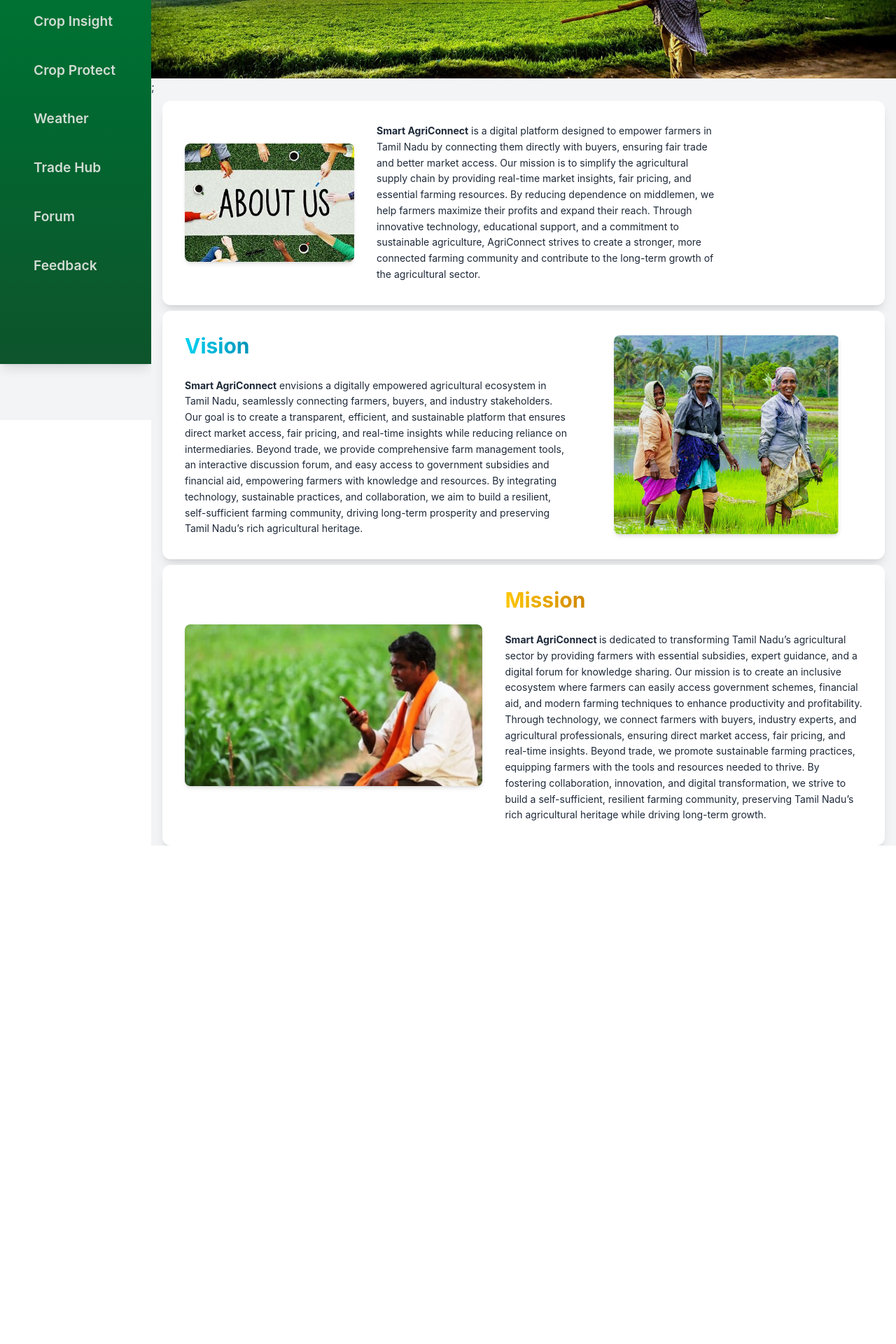
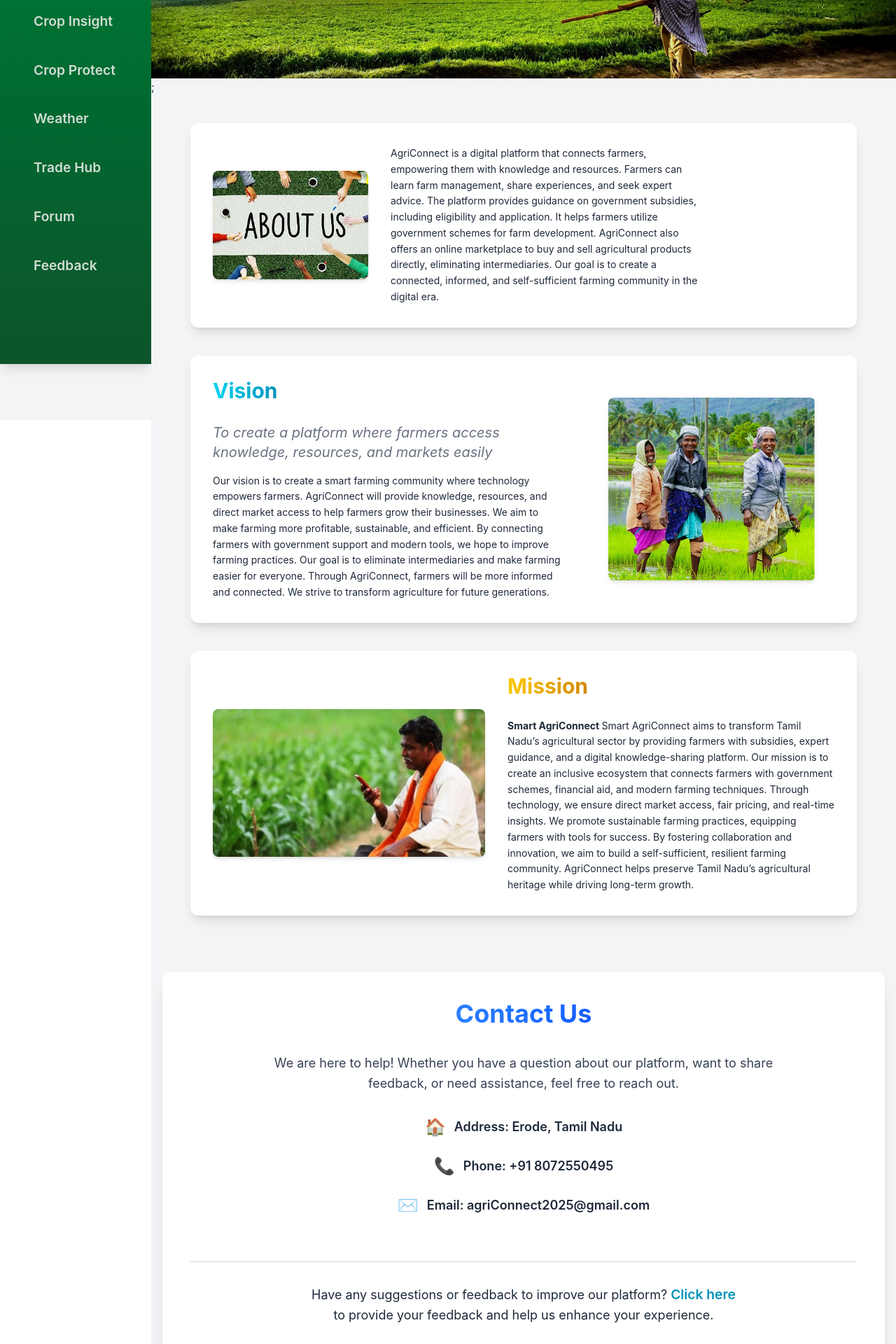
Before and after one commit to pradeep686/Smart-AgriConnect, a React (Vite) app in the folder frontend/: page /homepage in a window 1280 px wide. Shown: the part 280-2200 px from the top of the page at 70% size. Before the commit the page ends 1488 px from the top, so only its background shows below. Built offline with nearby package versions, Linux system fonts and the light colour scheme.

Commit message:
Updating..

```diff
--- a/frontend/package.json
+++ b/frontend/package.json
@@ -14,6 +14,8 @@
     "@tailwindcss/vite": "^4.0.13",
     "axios": "^1.8.4",
     "framer-motion": "^12.6.2",
+    "i18next-browser-languagedetector": "^8.0.4",
+    "i18next-http-backend": "^3.0.2",
     "lucide-react": "^0.483.0",
     "react": "^19.0.0",
     "react-dom": "^19.0.0",
--- a/frontend/src/frontendPage/Authentication/login.jsx
+++ b/frontend/src/frontendPage/Authentication/login.jsx
@@ -18,13 +18,7 @@ const Login = () => {
   const handleSubmit = async (e) => {
     e.preventDefault();
 
-    // ✅ Check for Admin Login
-    if (formData.email === "admin@gmail.com" && formData.password === "admin") {
-      alert("Admin login successful");
-      localStorage.setItem("role", "admin"); // ✅ Store role in localStorage
-      navigate("/dashboard", { replace: true }); // ✅ Redirect to Admin Dashboard
-      return;
-    }
+
 
     try {
       const log = await axios.post('http://localhost:9009/userLogin/login', formData);
--- a/frontend/src/frontendPage/cropInsigthtPage/cropInfo.jsx
+++ b/frontend/src/frontendPage/cropInsigthtPage/cropInfo.jsx
@@ -80,7 +80,7 @@ const CropInfo = () => {
       🌱 {selectedCategory}
       </h2>
       <motion.p
-        className="mt-2 text-sm font-bold text-pink-600"
+        className="mt-2 text-sm font-bold text-teal-500"
         initial={{ x: -10, opacity: 0 }}
         animate={{ x: 10, opacity: 1 }}
         transition={{ repeat: Infinity, repeatType: "reverse", duration: 5 }}
--- a/frontend/src/frontendPage/cropInsigthtPage/cropInsight.jsx
+++ b/frontend/src/frontendPage/cropInsigthtPage/cropInsight.jsx
@@ -23,6 +23,7 @@ const CropInsight = () => {
             visible: { opacity: 1, transition: { staggerChildren: 0.2 } }
           }}
         >
+
           {/* List of Crop Categories */}
           {cropData.map((crop, index) => (
             <CropCard
--- a/frontend/src/frontendPage/homePage/homePage.jsx
+++ b/frontend/src/frontendPage/homePage/homePage.jsx
@@ -33,8 +33,18 @@ const HomePage = () => {
   </div>
 </motion.div>;
 
+
+
+
+        <div className="px-10 py-10">
       {/* About Us Section */}
-        <div className="bg-white shadow-lg rounded-xl top-100 mx-4 mt-2 p-8 flex items-center space-x-8">
+      <motion.div
+        className="bg-white shadow-lg rounded-xl mx-4 p-8 flex items-center space-x-8 mb-10"
+        initial={{ opacity: 0, y: 50 }}
+        animate={{ opacity: 1, y: 0 }}
+        transition={{ duration: 0.8, ease: "easeOut" }}
+        whileHover={{ scale: 1.05 }} // Bulge effect on hover
+      >
         {/* Left - Background Image */}
         <div className="w-1/4">
           <img
@@ -46,31 +56,40 @@ const HomePage = () => {
 
         {/* Right - Text Content */}
         <div className="w-1/2">
-
           <p className="text-gray-800 text-sm leading-relaxed">
-            <strong>Smart AgriConnect</strong>  is a digital platform designed to empower farmers in Tamil Nadu by connecting them directly
-              with buyers, ensuring fair trade and better market access.
-              Our mission is to simplify the agricultural supply chain by providing real-time market insights, fair pricing, and essential farming resources.
-               By reducing dependence on middlemen, we help farmers maximize their profits and expand their reach. Through innovative technology,
-               educational support, and a commitment to sustainable agriculture, AgriConnect strives to create a stronger,
-                more connected farming community and contribute to the long-term growth of the agricultural sector.
+          AgriConnect is a digital platform that connects farmers, empowering them with knowledge and resources.
+          Farmers can learn farm management, share experiences, and seek expert advice. The platform provides guidance on government subsidies,
+          including eligibility and application. It helps farmers utilize government schemes for farm development.
+          AgriConnect also offers an online marketplace to buy and sell agricultural products directly, eliminating intermediaries.
+          Our goal is to create a connected, informed, and self-sufficient farming community in the digital era.
           </p>
         </div>
-        </div>
+      </motion.div>
 
-        <div className="bg-white shadow-lg rounded-xl top-100 mx-4 mt-2 p-8 flex items-center space-x-8">
-  {/* vission */}
+      {/* Vision Section */}
+      <motion.div
+        className="bg-white shadow-lg rounded-xl mx-4 p-8 flex items-center space-x-8 mb-10"
+        initial={{ opacity: 0, x: -50 }}
+        animate={{ opacity: 1, x: 0 }}
+        transition={{ duration: 0.8, ease: "easeOut", delay: 0.2 }}
+        whileHover={{ scale: 1.05 }} // Bulge effect on hover
+      >
+        {/* Left - Vision Text */}
         <div className="w-3/5 pr-8">
   <h2 className="text-3xl font-bold text-transparent bg-clip-text bg-gradient-to-r from-cyan-400 to-cyan-600 mb-4 border-b-4 pb-2 inline-block">
     Vision
   </h2>
 
+  {/* Slogan */}
+  <p className="text-xl !text-gray-500 mb-4 italic">
+    To create a platform where farmers access knowledge, resources, and markets easily
+  </p>
+
   <p className="text-gray-800 text-sm leading-relaxed">
-      <strong>Smart AgriConnect</strong> envisions a digitally empowered agricultural ecosystem in Tamil Nadu, seamlessly connecting farmers, buyers, and industry stakeholders. Our goal is to create a transparent, efficient, and sustainable platform that ensures direct market access, fair pricing, and real-time insights while reducing reliance on intermediaries.
-
-Beyond trade, we provide comprehensive farm management tools, an interactive discussion forum, and easy access to government subsidies and financial aid, empowering farmers with knowledge and resources. By integrating technology, sustainable practices, and collaboration, we aim to build a resilient, self-sufficient farming community, driving long-term prosperity and preserving Tamil Nadu’s rich agricultural heritage.
+    Our vision is to create a smart farming community where technology empowers farmers. AgriConnect will provide knowledge, resources, and direct market access to help farmers grow their businesses. We aim to make farming more profitable, sustainable, and efficient. By connecting farmers with government support and modern tools, we hope to improve farming practices. Our goal is to eliminate intermediaries and make farming easier for everyone. Through AgriConnect, farmers will be more informed and connected. We strive to transform agriculture for future generations.
   </p>
 </div>
+
 
         {/* Right - Image */}
         <div className="w-1/3">
@@ -80,10 +99,17 @@ Beyond trade, we provide comprehensive farm management tools, an interactive dis
             className="rounded-lg shadow-md w-full"
           />
         </div>
-</div>
+      </motion.div>
 
-<div className="bg-white shadow-lg rounded-xl top-100 mx-4 mt-2 p-8 flex items-center space-x-8">
-          {/* Left - Background Image */}
+      {/* Mission Section */}
+      <motion.div
+        className="bg-white shadow-lg rounded-xl mx-4 p-8 flex items-center space-x-8 mb-10"
+        initial={{ opacity: 0, x: 50 }}
+        animate={{ opacity: 1, x: 0 }}
+        transition={{ duration: 0.8, ease: "easeOut", delay: 0.4 }}
+        whileHover={{ scale: 1.05 }} // Bulge effect on hover
+      >
+        {/* Left - Image */}
         <div className="w-2/4">
           <img
             src="/images/main4.jpg"
@@ -92,27 +118,70 @@ Beyond trade, we provide comprehensive farm management tools, an interactive dis
           />
         </div>
 
-          {/* Right - Text Content */}
+        {/* Right - Mission Text */}
         <div className="w-3/5">
-          <h2 className="text-3xl font-bold text-transparent bg-clip-text bg-gradient-to-r from-yellow-400 to-yellow-600 mb-4 border-b-4  pb-2 inline-block">
+          <h2 className="text-3xl font-bold text-transparent bg-clip-text bg-gradient-to-r from-yellow-400 to-yellow-600 mb-4 border-b-4 pb-2 inline-block">
             Mission
           </h2>
+          <p className="text-gray-800 text-sm leading-relaxed">
+            <strong>Smart AgriConnect </strong>
+            Smart AgriConnect aims to transform Tamil Nadu’s agricultural sector by providing farmers with subsidies, expert guidance,
+            and a digital knowledge-sharing platform. Our mission is to create an inclusive ecosystem that connects farmers with government schemes,
+             financial aid, and modern farming techniques. Through technology, we ensure direct market access, fair pricing, and real-time insights.
+              We promote sustainable farming practices, equipping farmers with tools for success. By fostering collaboration and innovation,
+               we aim to build a self-sufficient, resilient farming community. AgriConnect helps preserve Tamil Nadu’s agricultural heritage
+               while driving long-term growth.
+          </p>
+        </div>
+      </motion.div>
+    </div>
 
-            <p className="text-gray-800 text-sm leading-relaxed">
+    <div className="bg-white shadow-xl rounded-xl mx-4 p-10 flex flex-col items-center space-y-8 mb-10">
+  {/* Contact Us Header */}
+  <h2 className="text-4xl font-bold text-transparent bg-clip-text bg-gradient-to-r from-blue-500 to-blue-600 mb-6 border-b-4 pb-2 inline-block">
+    Contact Us
+  </h2>
 
-              <strong>Smart AgriConnect </strong>
+  {/* Contact Message */}
+  <p className="text-center text-lg text-gray-700 leading-relaxed max-w-3xl">
+    We are here to help! Whether you have a question about our platform, want to share feedback, or need assistance,
+    feel free to reach out.
+  </p>
 
+  {/* Contact Info Section */}
+  <div className="flex flex-col items-center space-y-6 w-full">
+    {/* Address */}
+    <div className="flex items-center space-x-3">
+      <span className="text-cyan-600 text-2xl font-semibold">🏠</span>
+      <p className="text-lg text-gray-800 font-semibold">Address: Erode, Tamil Nadu</p>
+    </div>
 
-   is dedicated to transforming Tamil Nadu’s agricultural sector by providing farmers with essential subsidies, expert guidance, and a digital forum for knowledge sharing. Our mission is to create an inclusive ecosystem where farmers can easily access government schemes, financial aid, and modern farming techniques to enhance productivity and profitability.
+    {/* Phone */}
+    <div className="flex items-center space-x-3">
+      <span className="text-cyan-600 text-2xl font-semibold">📞</span>
+      <p className="text-lg text-gray-800 font-semibold">Phone: +91 8072550495</p>
+    </div>
 
-Through technology, we connect farmers with buyers, industry experts, and agricultural professionals, ensuring direct market access, fair pricing,
- and real-time insights. Beyond trade, we promote sustainable farming practices, equipping farmers with the tools and resources needed to thrive.
-  By fostering collaboration, innovation, and digital transformation, we strive to build a self-sufficient, resilient farming community,
-   preserving Tamil Nadu’s rich agricultural heritage while driving long-term growth.
+    {/* Email */}
+    <div className="flex items-center space-x-3">
+      <span className="text-cyan-600 text-2xl font-semibold">✉️</span>
+      <p className="text-lg text-gray-800 font-semibold">Email: agriConnect2025@gmail.com</p>
+    </div>
+  </div>
+
+  {/* Line */}
+  <div className="w-full border-t border-gray-300 my-8"></div>
+
+  {/* Feedback Section */}
+  <p className="text-center text-lg text-gray-800">
+    Have any suggestions or feedback to improve our platform?{" "}
+    <a href="/feedback" className="!text-cyan-600 hover:text-cyan-800 font-semibold">
+      Click here
+    </a>
+      <h3> to provide your feedback and help us enhance your experience.</h3>
   </p>
 </div>
 
-        </div>
 
       </div>
       </div>
--- a/frontend/src/main.jsx
+++ b/frontend/src/main.jsx
@@ -2,6 +2,7 @@ import { StrictMode } from 'react'
 import { createRoot } from 'react-dom/client'
 import './index.css'
 import App from './App.jsx'
+
 
 
 createRoot(document.getElementById('root')).render(
```
Also changed, not shown: frontend/src/App.jsx (+0 -22 lines), frontend/src/frontendPage/feedBackPage/feedBack.jsx (+9 -1 lines), frontend/src/frontendPage/weatherPage/weather.jsx (+43 -13 lines), frontend/public/images/weather.jpg, 1 other file (tests, documents, lock files or other folders). Lines whose indentation alone changed are shown as unchanged.
